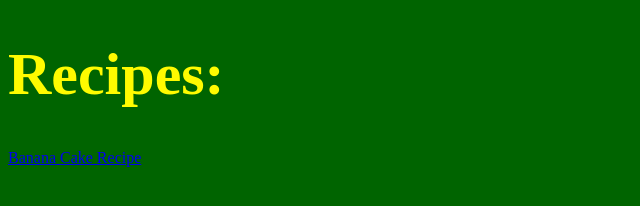
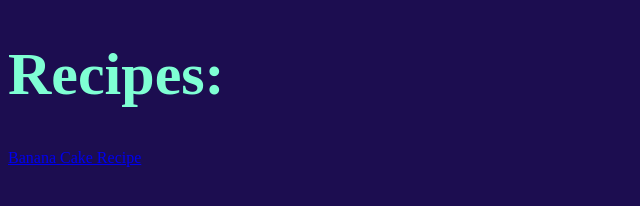
Before and after one commit to omar-shuaib/odin-recepies, a plain HTML site: page index.html in a window 1280 px wide. Shown: the whole page, without its empty margins (0-640 px from the left). Drawn offline with Linux system fonts and the light colour scheme.

Commit message:
changed colour theme of home page to match recipie page

```diff
--- a/index.html
+++ b/index.html
@@ -5,8 +5,8 @@
   <meta name="viewport" content="width=device-width, initial-scale=1.0">
   <title>Recipe</title>
 </head>
-<body style="background-color: darkgreen;">
-  <h1 style="color: rgb(255, 251, 0);font-size: 60px;">Recipes:</h1>
+<body style="background-color: rgb(28, 13, 80);">
+  <h1 style="color: aquamarine;font-size: 60px;">Recipes:</h1>
   <a href="recipies/banana-cake.html" target="_blank">Banana Cake Recipe</a>
 
 </body>
```
